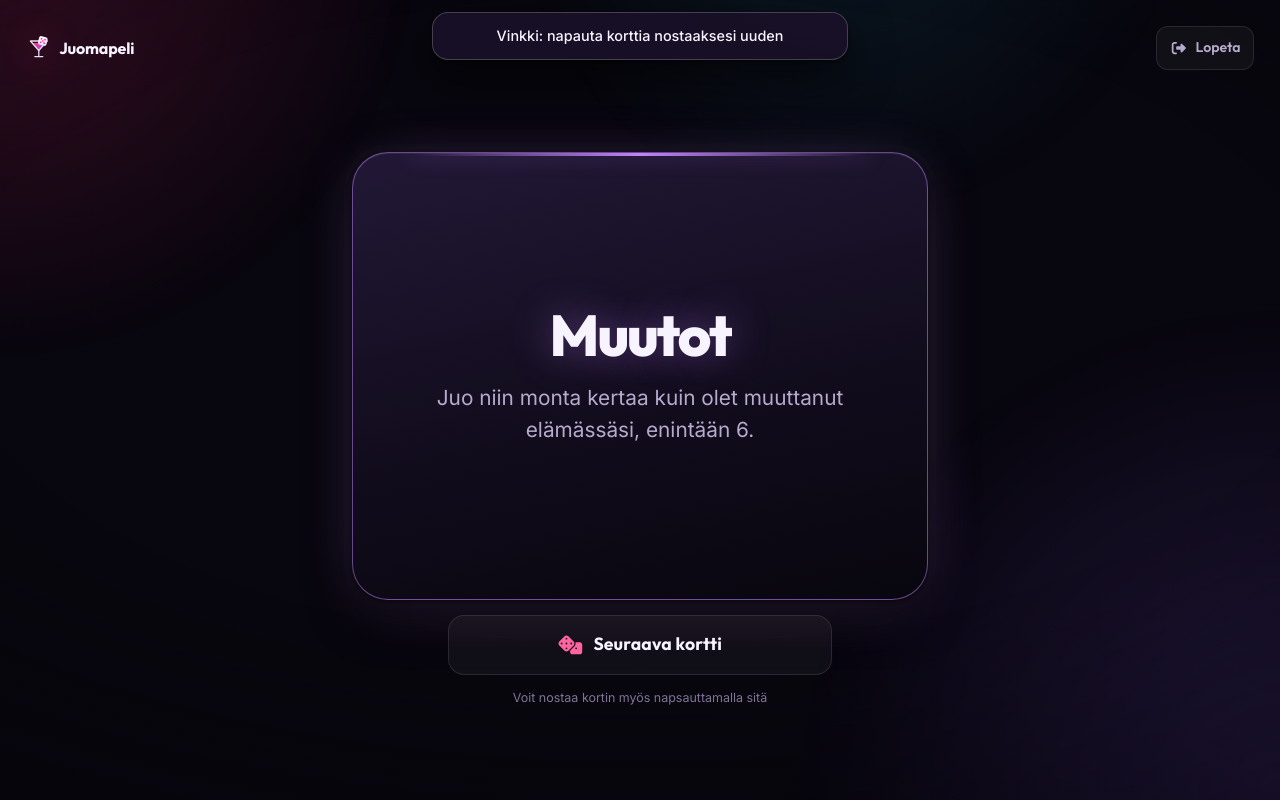
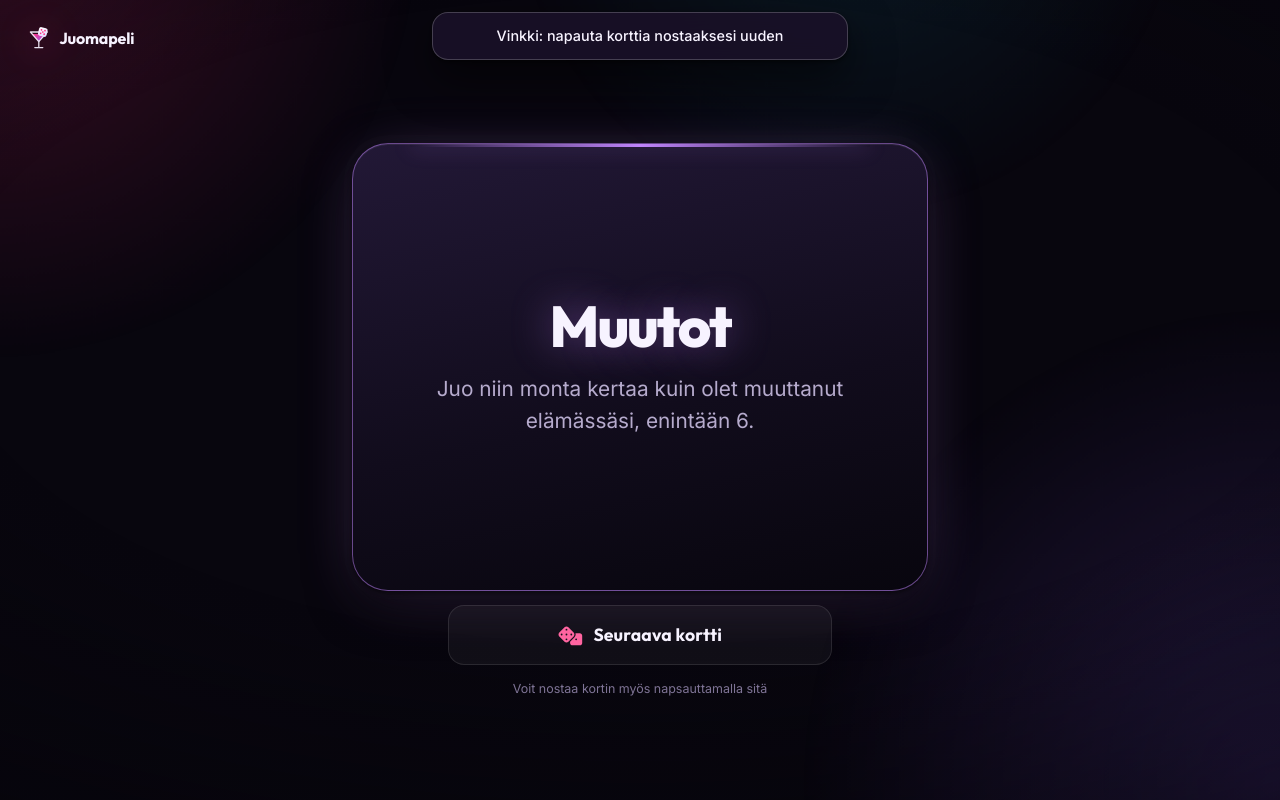
Before and after one commit to roqqq3/card-game, a React (Create React App) app: page / in a window 1280 px wide. Both pictures are taken after a click on the button "Nopea peli". Built offline with nearby package versions, Linux system fonts and the light colour scheme.

Commit message:
Remove exit button from mobole & make icon click take to main page

```diff
--- a/src/components/TopBar.tsx
+++ b/src/components/TopBar.tsx
@@ -1,4 +1,4 @@
-import { faLayerGroup, faRightFromBracket, faUserGroup } from '@fortawesome/free-solid-svg-icons'
+import { faLayerGroup, faUserGroup } from '@fortawesome/free-solid-svg-icons'
 import { FontAwesomeIcon, FontAwesomeIconProps } from '@fortawesome/react-fontawesome'
 import styled from 'styled-components'
 import { railsUp } from '../styles/breakpoints'
@@ -13,16 +13,28 @@ const Bar = styled.header`
   gap: 0.75rem;
 `
 
-const Brand = styled.div`
+const Brand = styled.button`
   min-width: 0;
   display: flex;
   align-items: center;
   gap: 0.5rem;
+  margin: -0.5rem;
+  padding: 0.5rem;
+  border: 0;
+  border-radius: var(--r-sm);
   color: var(--text);
+  background: transparent;
   font-family: var(--font-display);
   font-size: 1rem;
   font-weight: 700;
   letter-spacing: -0.01em;
+  transition: background-color 150ms var(--ease-out);
+
+  ${hoverOnly`
+    &:hover {
+      background: var(--surface);
+    }
+  `}
 `
 
 const BrandName = styled.span`
@@ -69,17 +81,6 @@ const IconButton = styled.button`
   `}
 `
 
-const ButtonLabel = styled.span`
-  @media (max-width: 900px) {
-    position: absolute;
-    width: 1px;
-    height: 1px;
-    overflow: hidden;
-    clip-path: inset(50%);
-    white-space: nowrap;
-  }
-`
-
 const Count = styled.span`
   position: absolute;
   top: -0.35rem;
@@ -118,9 +119,9 @@ const TopBar = ({ effectCount, playerCount, onOpenEffects, onOpenPlayers, onExit
 
   return (
     <Bar>
-      <Brand>
+      <Brand type='button' aria-label='Juomapeli — palaa alkuun' onClick={onExit}>
         <BrandMark size='1.6rem' />
-        <BrandName>Juomapeli</BrandName>
+        <BrandName aria-hidden='true'>Juomapeli</BrandName>
       </Brand>
       <Actions>
         {playerCount > 0 && <MobileOnly
@@ -138,10 +139,6 @@ const TopBar = ({ effectCount, playerCount, onOpenEffects, onOpenPlayers, onExit
           <FontAwesomeIcon icon={faLayerGroup} {...iconProps} />
           <Count aria-hidden='true'>{effectCount}</Count>
         </MobileOnly>}
-        <IconButton type='button' aria-label='Lopeta peli' onClick={onExit}>
-          <FontAwesomeIcon icon={faRightFromBracket} {...iconProps} />
-          <ButtonLabel>Lopeta</ButtonLabel>
-        </IconButton>
       </Actions>
     </Bar>
   )
```
